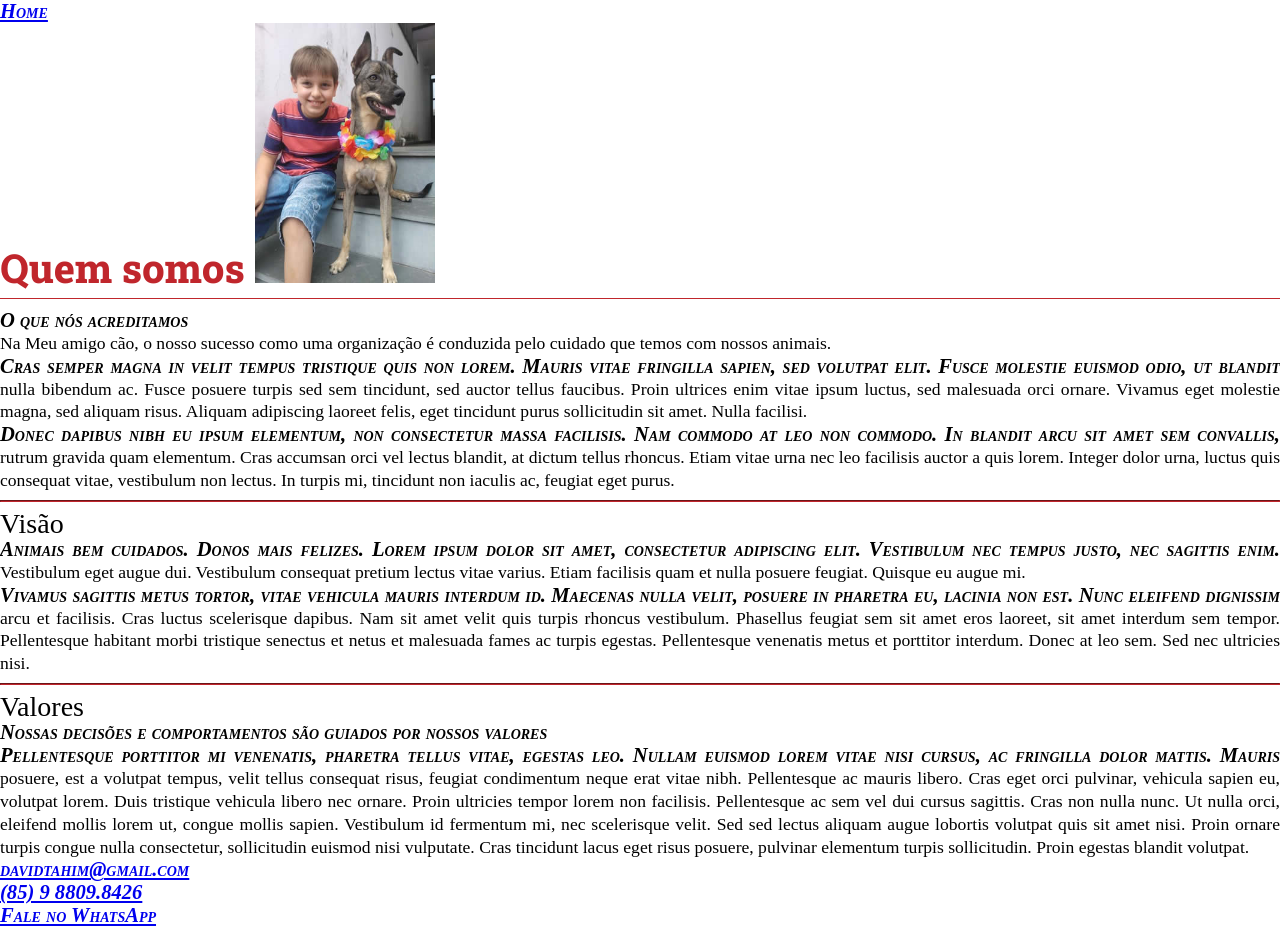
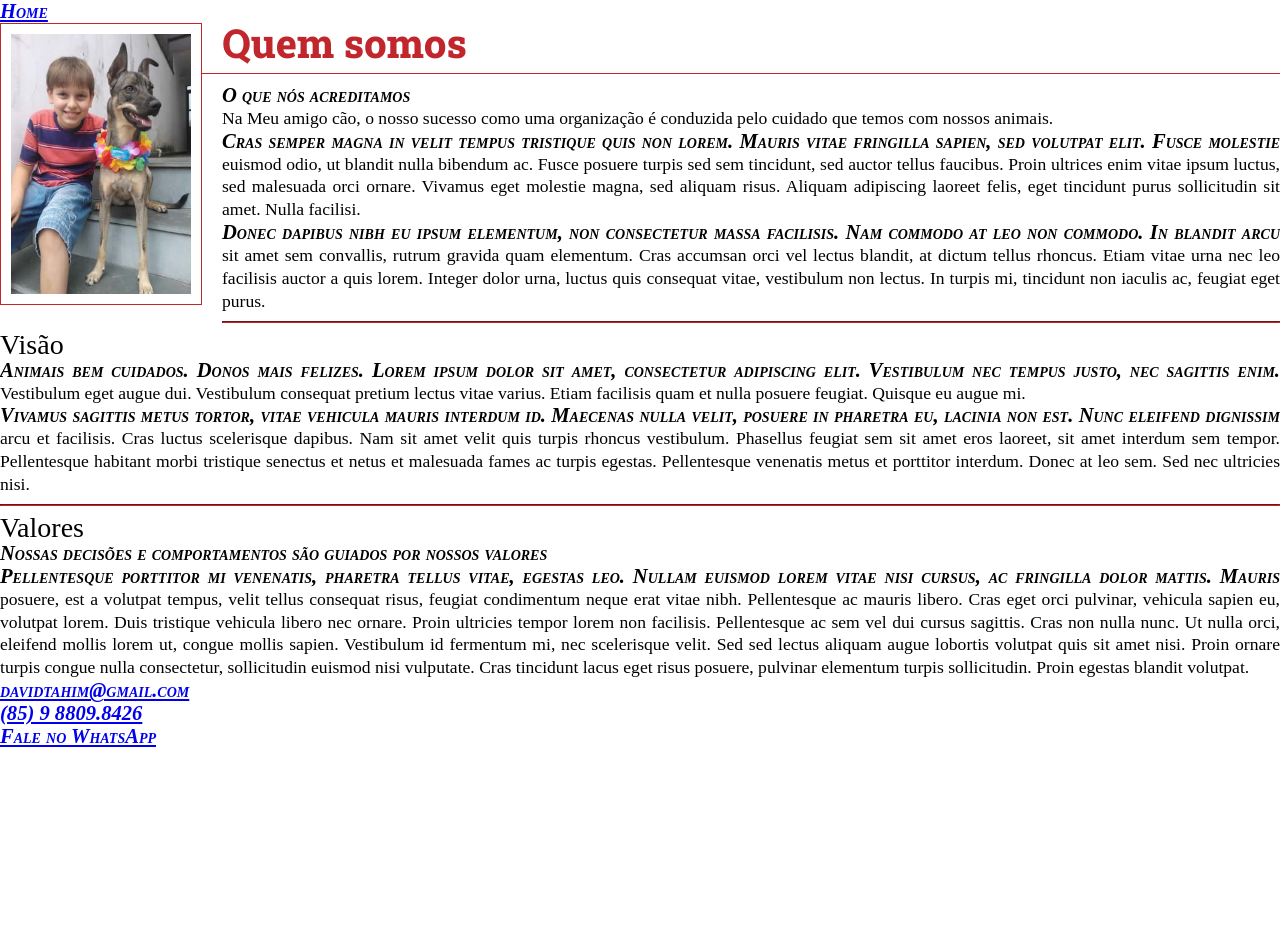
Before and after one commit to davidtahim/turma855novo, a PHP site: page /quem-somos.html in a window 1280 px wide. After the commit the page ends 747 px from the top, so only its background shows below. Run offline with PHP 8.4, Linux system fonts and the light colour scheme.

Commit message:
página quem somos

```diff
--- a/css/principal.css
+++ b/css/principal.css
@@ -382,3 +382,13 @@ label {
     font-family: Roboto Extrabold;
     line-height: 1.2em;
 }
+
+/* Página Quem Somos */
+
+#quemsomos main img {
+    float: left;
+    margin: 0 20px 20px 0;
+    padding: 10px;
+    border: #c0262c thin solid;
+    background-color: white;
+}
--- a/quem-somos.html
+++ b/quem-somos.html
@@ -12,7 +12,7 @@
 </head>
 
 
-<body>
+<body id="quemsomos">
 <p><a href="index.html" target="_self">Home</a></p>
 
 <main>
```
